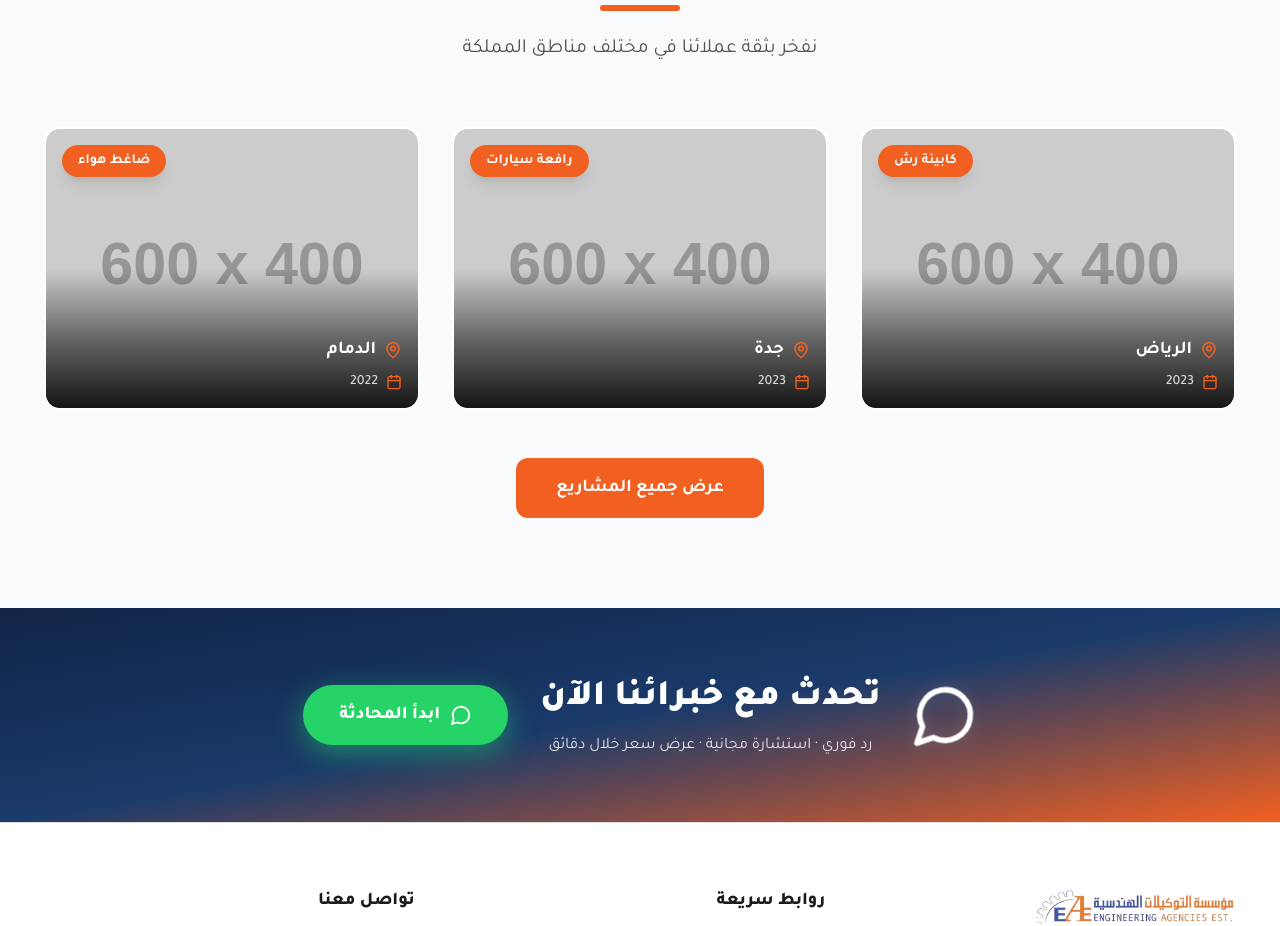
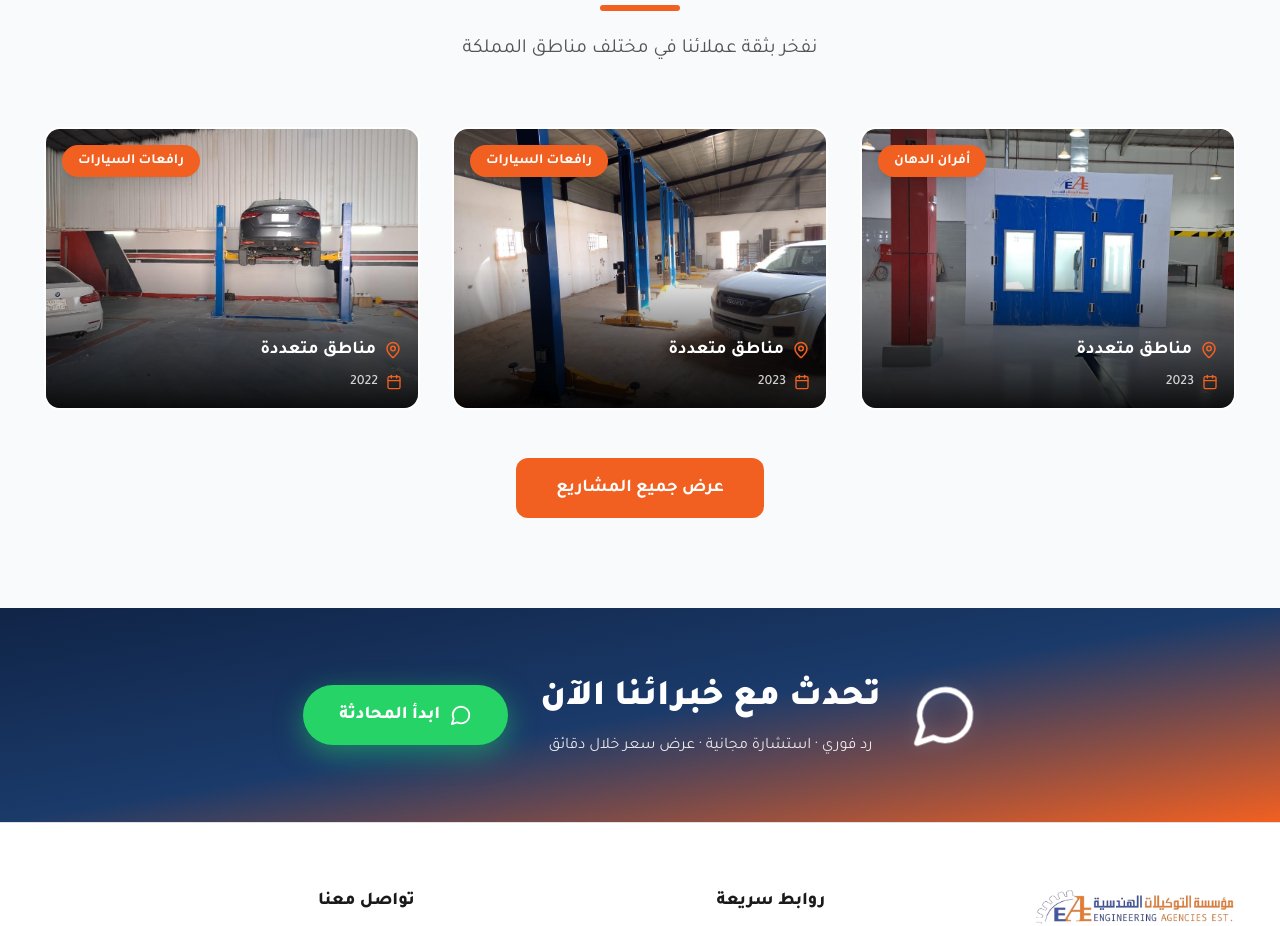
Before and after one commit to mohamedelwan22/EAE-Company, a React (Vite) app: page / in a window 1280 px wide. Shown: the part 6800-7726 px from the top of the page. Built offline with nearby package versions, Linux system fonts and the light colour scheme; the HTML template or start-up script is replaced by a standard one.

Commit message:
feat: sync featured projects with shared data source

```diff
--- a/src/components/eae/FeaturedProjects.tsx
+++ b/src/components/eae/FeaturedProjects.tsx
@@ -1,30 +1,13 @@
 import { Link } from 'react-router-dom';
 import { useLang } from '@/contexts/LanguageContext';
 import { MapPin, Calendar } from 'lucide-react';
-
-const projects = [
-  {
-    image: 'https://placehold.co/600x400/1a2744/ffffff?text=Project+1',
-    city: { ar: 'الرياض', en: 'Riyadh' },
-    category: { ar: 'كابينة رش', en: 'Spray Booth' },
-    year: '2023',
-  },
-  {
-    image: 'https://placehold.co/600x400/1a2744/ffffff?text=Project+2',
-    city: { ar: 'جدة', en: 'Jeddah' },
-    category: { ar: 'رافعة سيارات', en: 'Car Lift' },
-    year: '2023',
-  },
-  {
-    image: 'https://placehold.co/600x400/1a2744/ffffff?text=Project+3',
-    city: { ar: 'الدمام', en: 'Dammam' },
-    category: { ar: 'ضاغط هواء', en: 'Compressor' },
-    year: '2022',
-  },
-];
+import { projects, projectCategories } from '@/data/projects';
 
 const FeaturedProjects = () => {
   const { t } = useLang();
+
+  // Show the first 3 projects from the shared data source
+  const featured = projects.slice(0, 3);
 
   return (
     <section className="py-[var(--section-py)] bg-gray-50 dark:bg-slate-900 border-t border-border">
@@ -42,23 +25,27 @@ const FeaturedProjects = () => {
 
         {/* Projects Grid */}
         <div className="grid grid-cols-3 max-lg:grid-cols-2 max-sm:grid-cols-1 gap-8 mb-12">
-          {projects.map((project, i) => (
+          {featured.map((project) => {
+            const catObj = projectCategories.find((c) => c.id === project.category);
+            const categoryLabel = catObj ? t(catObj.ar, catObj.en) : '';
+
+            return (
             <div
-              key={i}
+              key={project.id}
               className="group relative rounded-2xl overflow-hidden shadow-[var(--shadow-md)] hover:shadow-[var(--shadow-xl)] hover:-translate-y-2 border-2 border-transparent hover:border-primary transition-all duration-500 bg-card cursor-pointer"
             >
               {/* Image Container */}
               <div className="relative aspect-[4/3] overflow-hidden">
                 <img
-                  src={project.image}
-                  alt={t(project.city.ar, project.city.en)}
+                  src={project.images[0]}
+                  alt={t(project.titleAr, project.titleEn)}
                   className="w-full h-full object-cover group-hover:scale-110 transition-transform duration-700"
                   loading="lazy"
                 />
 
                 {/* Category Badge - Top Right */}
                 <div className="absolute top-4 ltr:right-4 rtl:left-4 bg-primary text-primary-foreground px-4 py-1.5 rounded-full text-sm font-bold shadow-lg z-20">
-                  {t(project.category.ar, project.category.en)}
+                  {categoryLabel}
                 </div>
 
                 {/* Dark Gradient Overlay */}
@@ -68,7 +55,7 @@ const FeaturedProjects = () => {
                 <div className="absolute bottom-4 ltr:left-4 rtl:right-4 z-20 flex flex-col gap-2">
                   <div className="flex items-center gap-2 text-white font-bold text-lg">
                     <MapPin size={18} className="text-primary" />
-                    <span>{t(project.city.ar, project.city.en)}</span>
+                    <span>{t(project.locationAr, project.locationEn)}</span>
                   </div>
                   <div className="flex items-center gap-2 text-white/80 font-medium text-sm">
                     <Calendar size={16} className="text-primary" />
@@ -77,7 +64,8 @@ const FeaturedProjects = () => {
                 </div>
               </div>
             </div>
-          ))}
+            );
+          })}
         </div>
 
         {/* CTA Button */}
```
